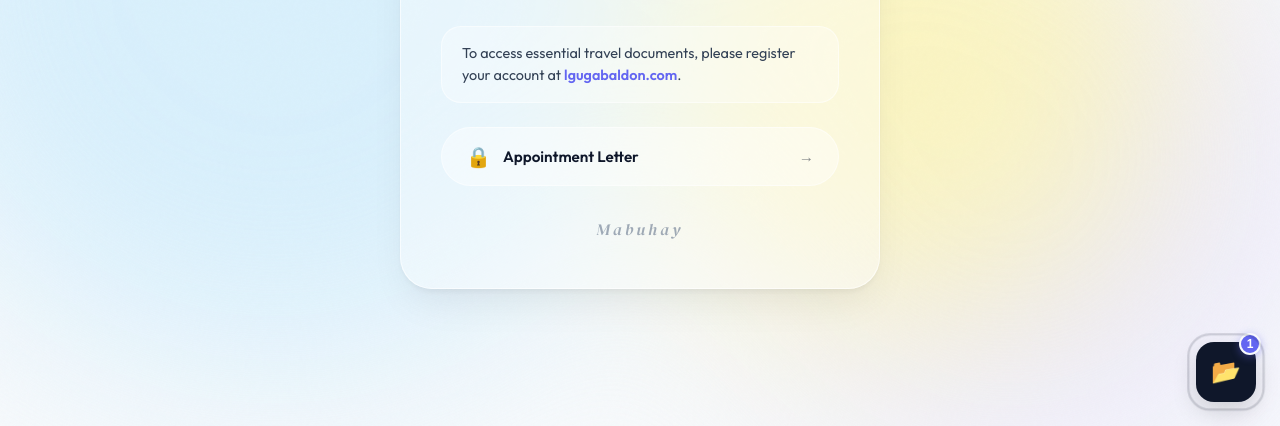
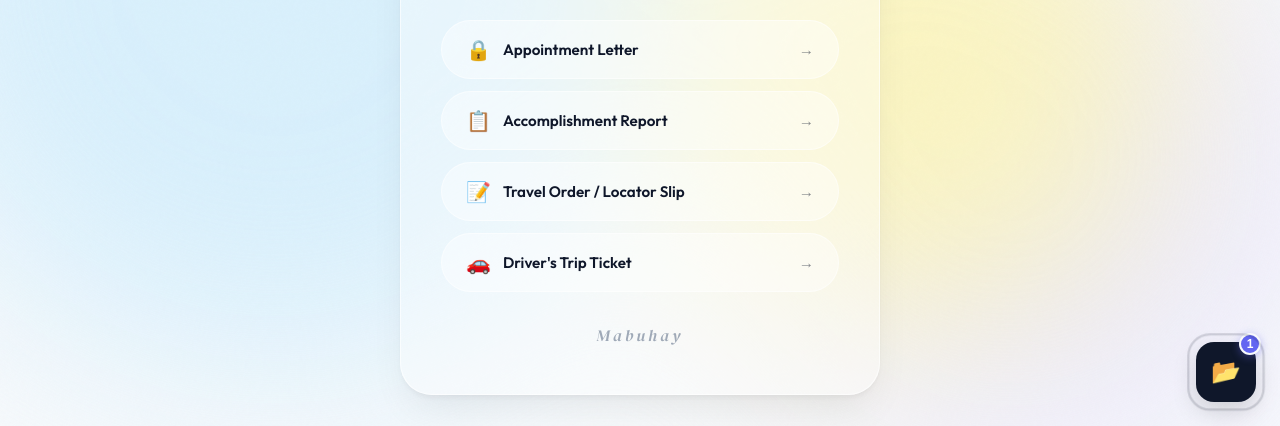
Before and after one commit to JeremyBenedicto/FormGenerator, a plain HTML site: page index.html in a window 1280 px wide. Shown: the part 374-800 px from the top of the page. Drawn offline with Linux system fonts and the light colour scheme.

Commit message:
dcvsdcvsd sdc

```diff
--- a/index.html
+++ b/index.html
@@ -28,7 +28,7 @@
             align-items: center;
             justify-content: center;
             padding: 24px 20px;
-            overflow: hidden;
+            overflow-y: auto;
             background: #f8fafc;
             color: var(--text-dark);
         }
@@ -603,6 +603,27 @@
                 </span>
                 <span class="btn-arrow">&rarr;</span>
             </a>
+            <a href="accomplishment-generator.html" class="btn">
+                <span class="btn-label">
+                    <span class="btn-emoji">&#128203;</span>
+                    <span>Accomplishment Report</span>
+                </span>
+                <span class="btn-arrow">&rarr;</span>
+            </a>
+            <a href="TravelOrder_LocatorSlip.html" class="btn">
+                <span class="btn-label">
+                    <span class="btn-emoji">&#128221;</span>
+                    <span>Travel Order / Locator Slip</span>
+                </span>
+                <span class="btn-arrow">&rarr;</span>
+            </a>
+            <a href="driversTripTicket.html" class="btn">
+                <span class="btn-label">
+                    <span class="btn-emoji">&#128663;</span>
+                    <span>Driver's Trip Ticket</span>
+                </span>
+                <span class="btn-arrow">&rarr;</span>
+            </a>
         </nav>
 
         <div class="footer-note">Mabuhay</div>
```
